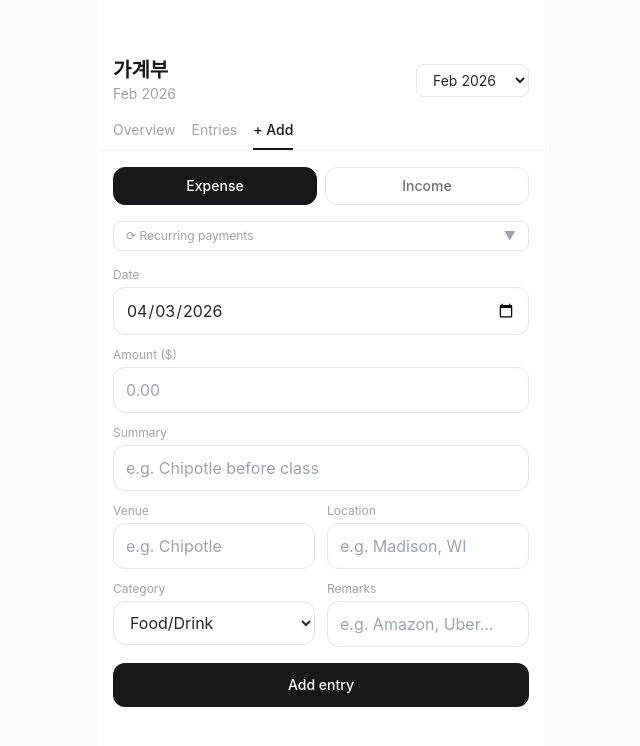
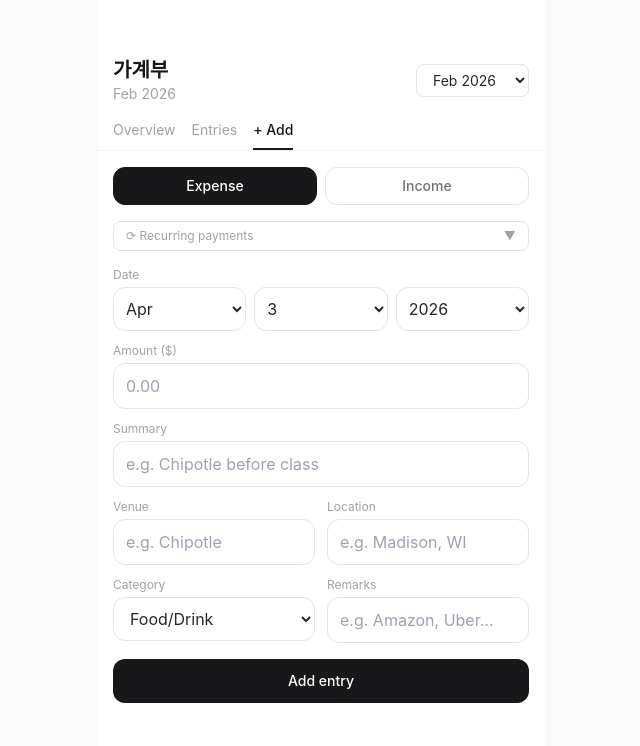
Before and after one commit to suheum-heo/moneymap, a Next.js app: page / in a window 1280 px wide. Both pictures are taken after a click on the button "+ Add". Shown: the top 746 px of the page, without its empty margins (319-959 px from the left). Built offline with nearby package versions, Linux system fonts and the light colour scheme.

Commit message:
fix: replace date input with 3 dropdowns

```diff
--- a/src/app/components/AddEntry.tsx
+++ b/src/app/components/AddEntry.tsx
@@ -12,9 +12,27 @@ const RECURRING = [
   { label: 'YouTube', category: 'Subscription', amount: 9.09, summary: 'YouTube Premium', remarks: 'Google' },
 ]
 
+const MONTHS = ['Jan','Feb','Mar','Apr','May','Jun','Jul','Aug','Sep','Oct','Nov','Dec']
+
+function todayParts() {
+  const d = new Date()
+  return { m: d.getMonth(), day: d.getDate(), y: d.getFullYear() }
+}
+
+function toDateStr(m: number, day: number, y: number) {
+  return `${y}-${String(m + 1).padStart(2, '0')}-${String(day).padStart(2, '0')}`
+}
+
+function daysInMonth(m: number, y: number) {
+  return new Date(y, m + 1, 0).getDate()
+}
+
 export default function AddEntry({ onAdd, onDone }: Props) {
+  const init = todayParts()
+  const [month, setMonth] = useState(init.m)
+  const [day, setDay] = useState(init.day)
+  const [year, setYear] = useState(init.y)
   const [entryType, setEntryType] = useState<'expense' | 'income'>('expense')
-  const [date, setDate] = useState(new Date().toISOString().slice(0, 10))
   const [amount, setAmount] = useState('')
   const [summary, setSummary] = useState('')
   const [venue, setVenue] = useState('')
@@ -25,6 +43,9 @@ export default function AddEntry({ onAdd, onDone }: Props) {
   const [showRecurring, setShowRecurring] = useState(false)
 
   const cats = entryType === 'expense' ? EXPENSE_CATEGORIES : INCOME_CATEGORIES
+  const maxDay = daysInMonth(month, year)
+  const days = Array.from({ length: maxDay }, (_, i) => i + 1)
+  const years = [2025, 2026, 2027]
 
   const handleTypeChange = (t: 'expense' | 'income') => {
     setEntryType(t)
@@ -37,14 +58,13 @@ export default function AddEntry({ onAdd, onDone }: Props) {
     setAmount(r.amount.toString())
     setCategory(r.category)
     setRemarks(r.remarks || '')
-    setVenue('')
-    setLocation('')
+    setVenue(''); setLocation('')
     setShowRecurring(false)
   }
 
   const handleSubmit = () => {
-    if (!date || !amount || !summary.trim()) {
-      setError('Please fill in date, amount, and summary.')
+    if (!amount || !summary.trim()) {
+      setError('Please fill in amount and summary.')
       return
     }
     const parsed = parseFloat(amount)
@@ -53,7 +73,7 @@ export default function AddEntry({ onAdd, onDone }: Props) {
     onAdd({
       id: Date.now().toString(),
       type: entryType,
-      date,
+      date: toDateStr(month, day, year),
       summary: summary.trim(),
       venue: venue.trim(),
       location: location.trim(),
@@ -65,6 +85,7 @@ export default function AddEntry({ onAdd, onDone }: Props) {
     onDone()
   }
 
+  const selCls = "w-full px-2 py-2.5 rounded-xl border border-zinc-200 dark:border-zinc-700 bg-white dark:bg-zinc-800 text-zinc-800 dark:text-zinc-100 outline-none text-sm"
   const inputCls = "w-full px-3 py-2.5 rounded-xl border border-zinc-200 dark:border-zinc-700 bg-white dark:bg-zinc-800 text-zinc-800 dark:text-zinc-100 outline-none focus:border-zinc-400 dark:focus:border-zinc-500"
 
   return (
@@ -82,10 +103,8 @@ export default function AddEntry({ onAdd, onDone }: Props) {
 
       {entryType === 'expense' && (
         <div className="mb-4">
-          <button
-            onClick={() => setShowRecurring(v => !v)}
-            className="text-xs text-zinc-400 border border-zinc-200 dark:border-zinc-700 rounded-lg px-3 py-1.5 w-full text-left flex justify-between items-center"
-          >
+          <button onClick={() => setShowRecurring(v => !v)}
+            className="text-xs text-zinc-400 border border-zinc-200 dark:border-zinc-700 rounded-lg px-3 py-1.5 w-full text-left flex justify-between items-center">
             <span>⟳ Recurring payments</span>
             <span>{showRecurring ? '▲' : '▼'}</span>
           </button>
@@ -107,11 +126,22 @@ export default function AddEntry({ onAdd, onDone }: Props) {
       )}
 
       <div className="flex flex-col gap-3">
+        {/* Date: 3 dropdowns */}
         <div>
           <label className="text-xs text-zinc-400 mb-1 block">Date</label>
-          <input type="date" value={date} onChange={e => setDate(e.target.value)}
-            className={inputCls} style={{ fontSize: '16px' }} />
+          <div className="grid grid-cols-3 gap-2">
+            <select value={month} onChange={e => setMonth(Number(e.target.value))} className={selCls} style={{fontSize:'16px'}}>
+              {MONTHS.map((m, i) => <option key={m} value={i}>{m}</option>)}
+            </select>
+            <select value={day} onChange={e => setDay(Number(e.target.value))} className={selCls} style={{fontSize:'16px'}}>
+              {days.map(d => <option key={d} value={d}>{d}</option>)}
+            </select>
+            <select value={year} onChange={e => setYear(Number(e.target.value))} className={selCls} style={{fontSize:'16px'}}>
+              {years.map(y => <option key={y} value={y}>{y}</option>)}
+            </select>
+          </div>
         </div>
+
         <div>
           <label className="text-xs text-zinc-400 mb-1 block">Amount ($)</label>
           <input type="number" value={amount} onChange={e => setAmount(e.target.value)}
```
